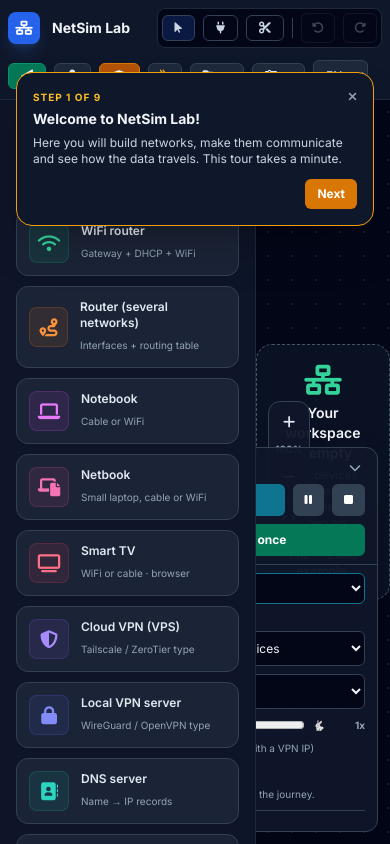
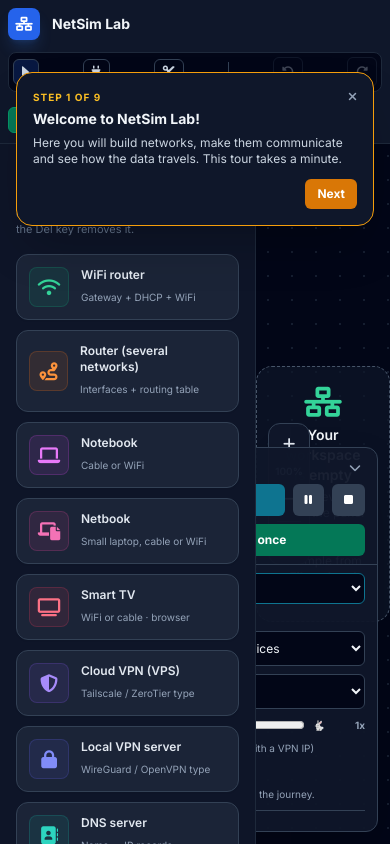
Before and after one commit to hmvillalba/simlabredes, a website: page index.html in a window 390 px wide. Drawn offline with Linux system fonts and the light colour scheme.

Commit message:
fix(ui): keep simulator toolbar visible on narrow screens

```diff
--- a/index.html
+++ b/index.html
@@ -197,7 +197,7 @@
             filter: drop-shadow(0 0 5px rgba(255, 255, 255, .75));
         }
 
-        @media (max-width:900px) {
+        @media (max-width:1280px) {
             header {
                 height: auto !important;
                 min-height: 3.5rem;
@@ -208,6 +208,30 @@
 
             header>div {
                 flex-wrap: wrap;
+                min-width: 0;
+            }
+
+            header>div:last-child {
+                flex: 1 1 100%;
+                justify-content: flex-start;
+                gap: .5rem;
+            }
+        }
+
+        @media (max-width:640px) {
+            header>div:nth-child(2) {
+                flex: 1 1 100%;
+                justify-content: space-between;
+            }
+
+            header>div:nth-child(2) button,
+            header>div:last-child>button {
+                padding-left: .5rem !important;
+                padding-right: .5rem !important;
+            }
+
+            header>div:last-child {
+                gap: .35rem;
             }
         }
 
--- a/tools/test_offline.mjs
+++ b/tools/test_offline.mjs
@@ -25,6 +25,10 @@ const linked = [...html.matchAll(/<(?:link|script)[^>]*(?:href|src)="([^"]+)"/g)
 check('index.html no referencia CDNs', !linked.some(u => /^(?:https?:)?\/\//.test(u)), linked.filter(u => /^(?:https?:)?\/\//.test(u)).join(', '));
 check('index.html carga Tailwind, Font Awesome y tipografías locales',
     ['assets/tailwind.css', 'assets/fontawesome/css/all.min.css', 'assets/fonts/fonts.css'].every(u => linked.includes(u)));
+check('la barra superior se reorganiza antes de desbordarse en pantallas medianas',
+    html.includes('@media (max-width:1280px)') && html.includes('header>div:last-child {\n                flex: 1 1 100%;'));
+check('los controles de modo y acciones se compactan en pantallas estrechas',
+    html.includes('@media (max-width:640px)') && html.includes('header>div:nth-child(2) button,\n            header>div:last-child>button'));
 
 // --- 2. Generar la copia con saveOfflineCopy() ----------------------------
 const pristineStyle = (html.match(/<style id="app-style">([\s\S]*?)<\/style>/) || [, ''])[1];
```
